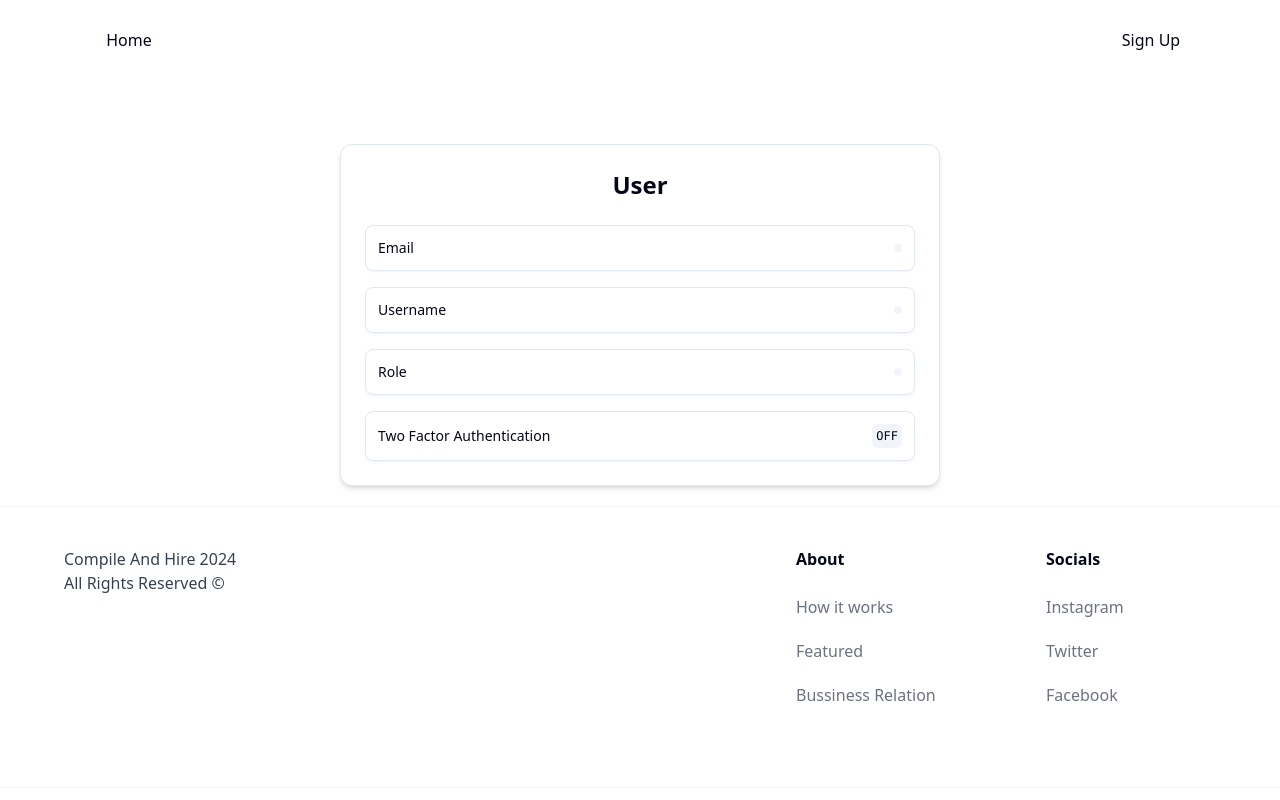
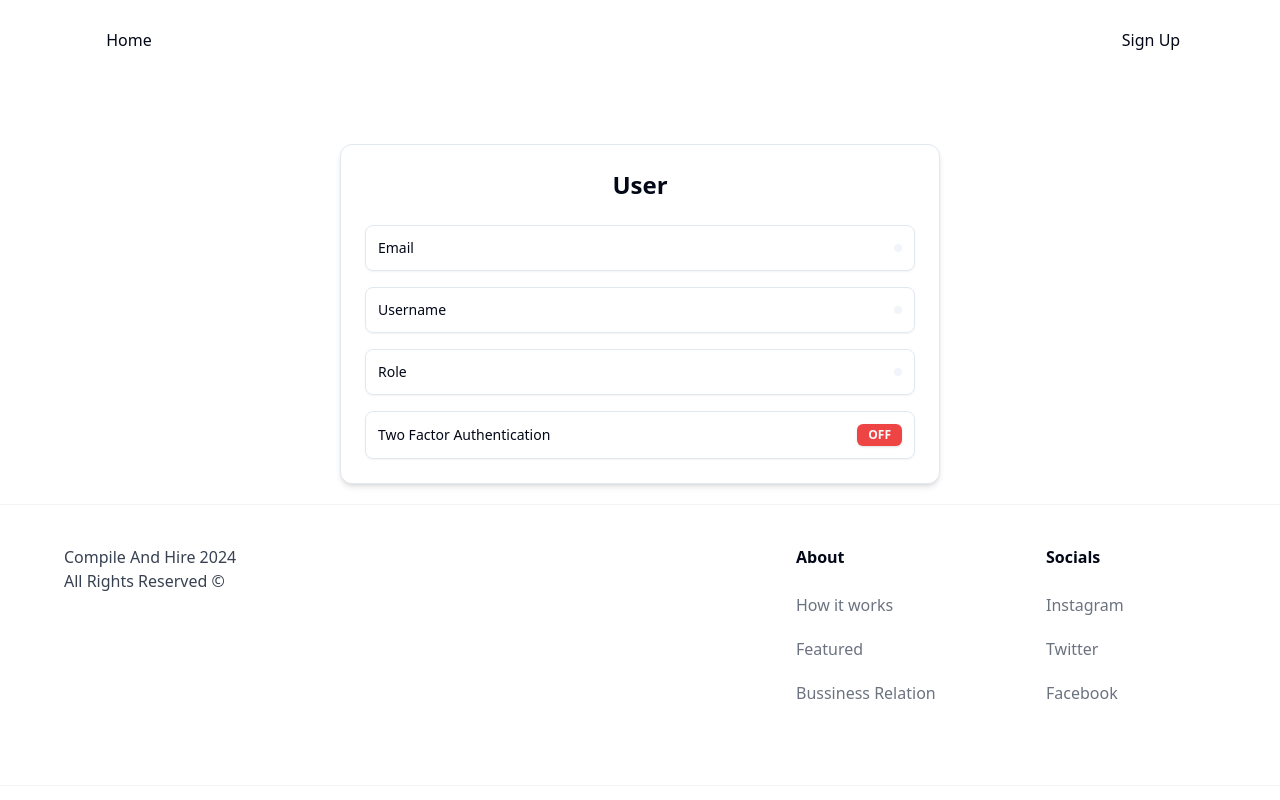
Before and after one commit to thomasbulll/Compile-And-Hire, a Next.js app: page /server in a window 1280 px wide. Shown: the top 800 px of the page. Built offline with nearby package versions, Linux system fonts and the light colour scheme; no server answers.

Commit message:
Add badge to user info

```diff
--- /dev/null
+++ b/components/ui/badge.tsx
@@ -0,0 +1,37 @@
+import * as React from "react"
+import { cva, type VariantProps } from "class-variance-authority"
+
+import { cn } from "@/lib/utils"
+
+const badgeVariants = cva(
+  "inline-flex items-center rounded-md border px-2.5 py-0.5 text-xs font-semibold transition-colors focus:outline-none focus:ring-2 focus:ring-ring focus:ring-offset-2",
+  {
+    variants: {
+      variant: {
+        default:
+          "border-transparent bg-primary text-primary-foreground shadow hover:bg-primary/80",
+        secondary:
+          "border-transparent bg-secondary text-secondary-foreground hover:bg-secondary/80",
+        destructive:
+          "border-transparent bg-destructive text-destructive-foreground shadow hover:bg-destructive/80",
+        outline: "text-foreground",
+        success: "border-transparent bg-emerald-500 text-primary-foreground shadow hover:bg-primary/80"
+      },
+    },
+    defaultVariants: {
+      variant: "default",
+    },
+  }
+)
+
+export interface BadgeProps
+  extends React.HTMLAttributes<HTMLDivElement>,
+    VariantProps<typeof badgeVariants> {}
+
+function Badge({ className, variant, ...props }: BadgeProps) {
+  return (
+    <div className={cn(badgeVariants({ variant }), className)} {...props} />
+  )
+}
+
+export { Badge, badgeVariants }
--- a/components/user-info.tsx
+++ b/components/user-info.tsx
@@ -1,5 +1,6 @@
 import { ExtendedUser } from "@/next-auth";
 import { Card, CardContent, CardHeader } from "@/components/ui/card";
+import { Badge } from "@/components/ui/badge";
 
 interface UserInfoProps {
     user?: ExtendedUser;
@@ -53,10 +54,9 @@
                     <p className="text-sm font-medium">
                         Two Factor Authentication
                     </p>
-                    <p className="truncate text-xs max--w-[180px]
-                    font-mono p-1 bg-slate-100 rounded-md">
+                    <Badge variant={user?.isTwoFactorEnabled ? "success" : "destructive"}>
                         {user?.isTwoFactorEnabled ? "ON" : "OFF"}
-                    </p>
+                    </Badge>
                 </div>
             </CardContent>
         </Card>
```
